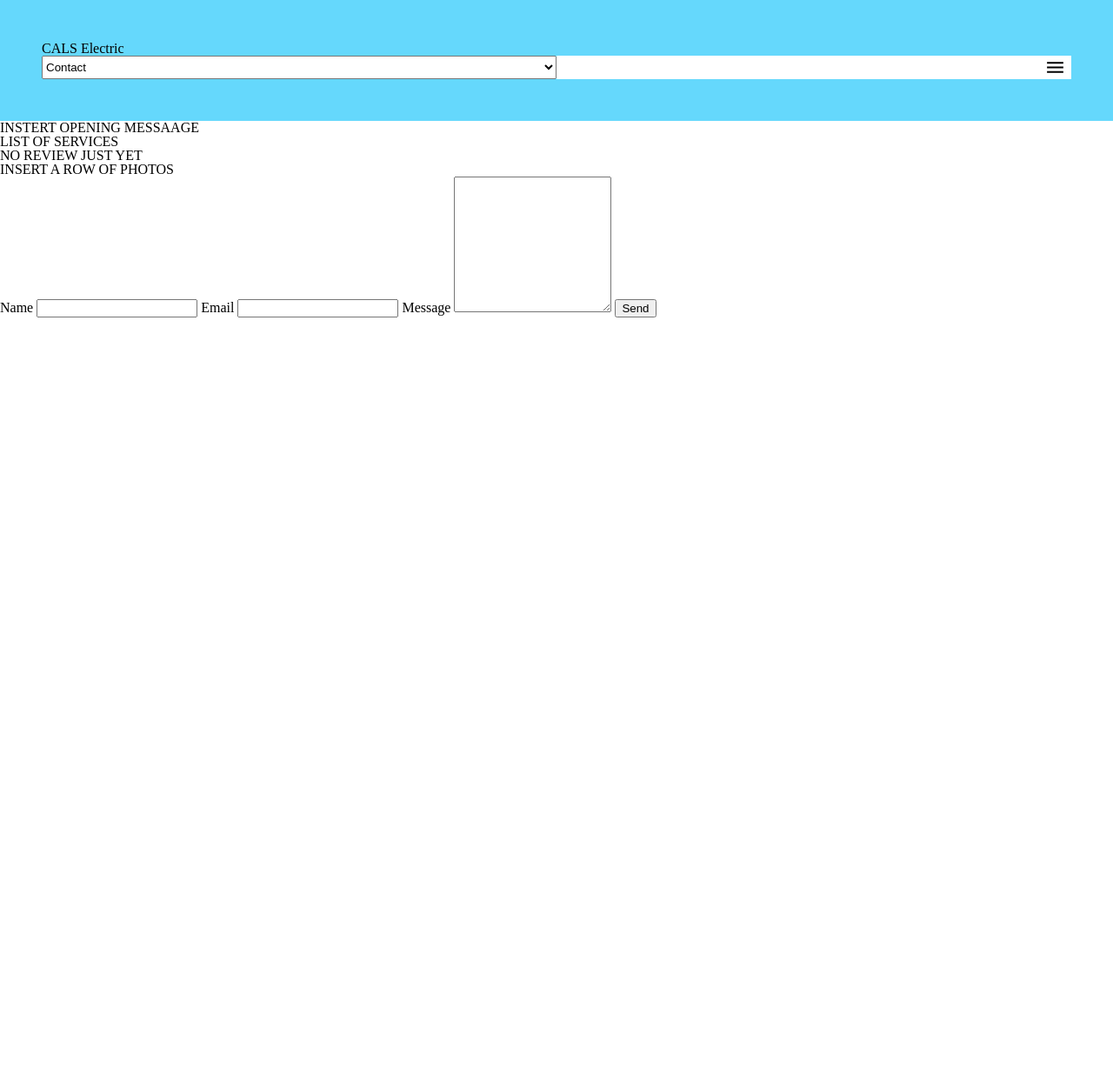
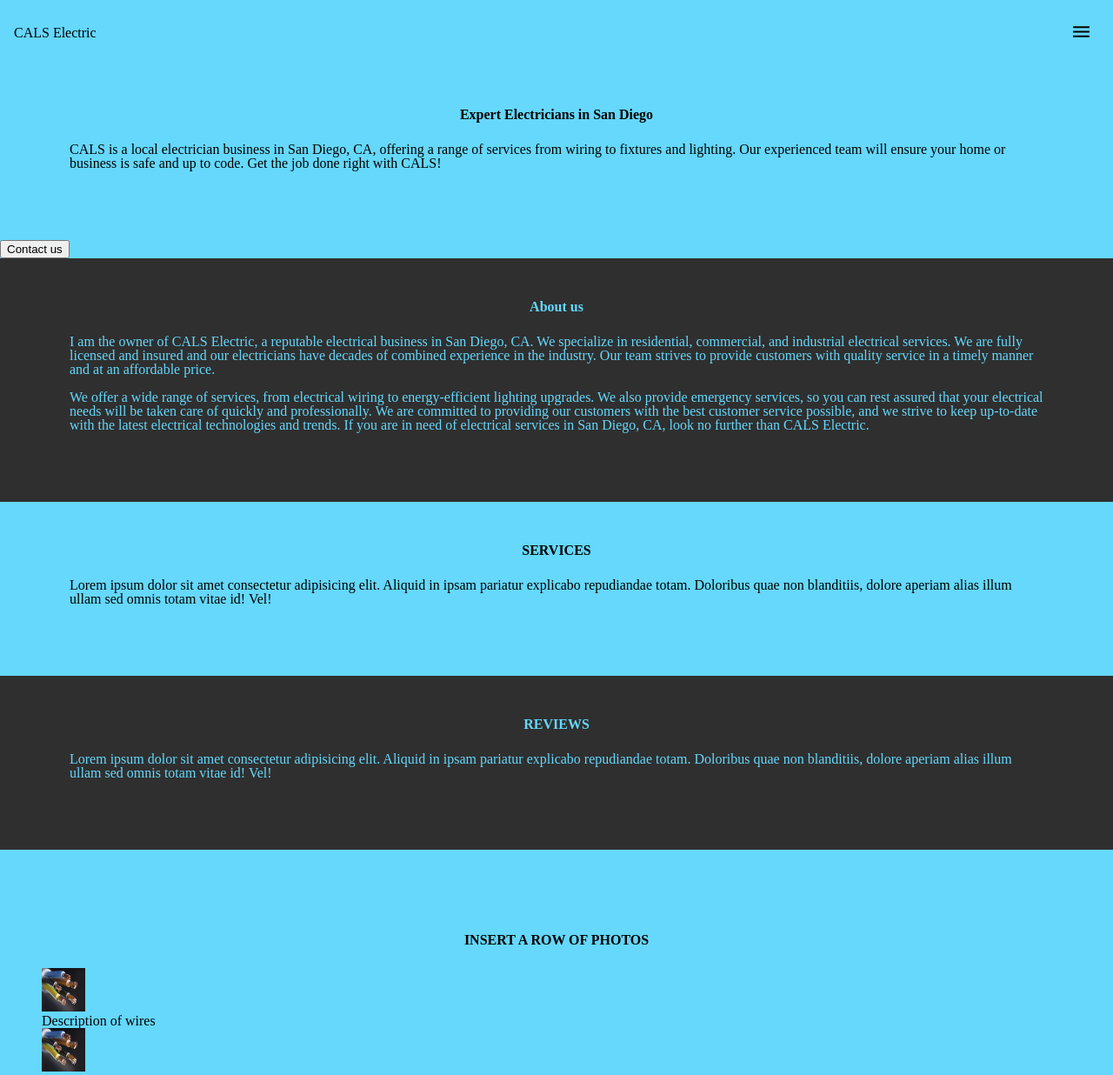
Before and after one commit to ZachKano/CALSElectric, a plain HTML site: page index.html in a window 1280 px wide. Shown: the top 1236 px of the page at 87% size. Before the commit the page ends 800 px from the top, so only its background shows below. Drawn offline with Linux system fonts and the light colour scheme.

Commit message:
slight changes

```diff
--- a/index.html
+++ b/index.html
@@ -10,36 +10,106 @@
 	</head>
 	<body>
 		<!-- navbar / header -->
-		<div class="navbar">
-			<h1>CALS Electric</h1>
-
-			<label for="headerIcon"></label>
-			<select name="headerIcon" id="headerIcon">
-				<option value="contact">Contact</option>
-				<option value="aboutUs">About Us</option>
-				<option value=""></option>
-			</select>
-			<button class="headerIcon" type="select">
-				<img src="images\menu.svg" />
-			</button>
+		<div class="header">
+			<div class="navbar">
+				<h1>CALS Electric</h1>
+				<button type="menu" class="headerIcon">
+					<img src="images/menu.svg" alt="" />
+				</button>
+			</div>
 		</div>
 
 		<!--  top section for about us -->
+		<div class="entryTitle">
+			<div class="title">Expert Electricians in San Diego</div>
+			<div class="information">
+				<p>
+					CALS is a local electrician business in San Diego, CA, offering a
+					range of services from wiring to fixtures and lighting. Our
+					experienced team will ensure your home or business is safe and up to
+					code. Get the job done right with CALS!
+				</p>
+			</div>
+
+			<button class="contactUsTop" type="submit">Contact us</button>
+		</div>
+
 		<div class="aboutUs">
-			<div class="title">INSTERT OPENING MESSAAGE</div>
+			<div class="title">About us</div>
+			<div class="information">
+				<p>
+					I am the owner of CALS Electric, a reputable electrical business in
+					San Diego, CA. We specialize in residential, commercial, and
+					industrial electrical services. We are fully licensed and insured and
+					our electricians have decades of combined experience in the industry.
+					Our team strives to provide customers with quality service in a timely
+					manner and at an affordable price.
+				</p>
+				<br />
+				<p>
+					We offer a wide range of services, from electrical wiring to
+					energy-efficient lighting upgrades. We also provide emergency
+					services, so you can rest assured that your electrical needs will be
+					taken care of quickly and professionally. We are committed to
+					providing our customers with the best customer service possible, and
+					we strive to keep up-to-date with the latest electrical technologies
+					and trends. If you are in need of electrical services in San Diego,
+					CA, look no further than CALS Electric.
+				</p>
+			</div>
 		</div>
 
 		<!-- Our Services -->
-		<div class="services">LIST OF SERVICES</div>
+		<div class="services">
+			<div class="title">SERVICES</div>
+			<div class="information">
+				<p>
+					Lorem ipsum dolor sit amet consectetur adipisicing elit. Aliquid in
+					ipsam pariatur explicabo repudiandae totam. Doloribus quae non
+					blanditiis, dolore aperiam alias illum ullam sed omnis totam vitae id!
+					Vel!
+				</p>
+			</div>
+		</div>
 
 		<!-- customer reviews -->
-		<div class="reviews">NO REVIEW JUST YET</div>
+		<div class="reviews">
+			<div class="title">REVIEWS</div>
+			<div class="information">
+				<p>
+					Lorem ipsum dolor sit amet consectetur adipisicing elit. Aliquid in
+					ipsam pariatur explicabo repudiandae totam. Doloribus quae non
+					blanditiis, dolore aperiam alias illum ullam sed omnis totam vitae id!
+					Vel!
+				</p>
+			</div>
+		</div>
 
 		<!-- photo section -->
-		<div class="photos">INSERT A ROW OF PHOTOS</div>
+		<div class="photos">
+			<div class="title">INSERT A ROW OF PHOTOS</div>
+			<div class="card">
+				<img src="images/wires.png" alt="" />
+				<h5>Description of wires</h5>
+			</div>
+
+			<div class="card">
+				<img src="images/wires.png" alt="" />
+				<h5>Description of wires</h5>
+			</div>
+
+			<div class="card">
+				<img src="images/wires.png" alt="" />
+				<h5>Description of wires</h5>
+			</div>
+		</div>
 
 		<div class="contactForm">
-			<form method="">
+			<div class="formInformation">
+				<h1>Contact us</h1>
+				<p>Fill out the form below and we'll get back to you shortly</p>
+			</div>
+			<form method="" onsubmit="POST">
 				<label for="name">Name</label>
 				<input type="text" id="name" />
 
@@ -48,10 +118,10 @@
 
 				<label for="message">Message</label>
 				<textarea name="message" id="message" cols="20" rows="10"></textarea>
-
-				<button type="submit">Send</button>
 			</form>
+			<button type="submit">Send</button>
 		</div>
 		<script src="app.js"></script>
 	</body>
+	<footer></footer>
 </html>
--- a/style.css
+++ b/style.css
@@ -1,27 +1,98 @@
 :root {
 	--blueFont: #65d8fc;
 	--blueBackground: #65d8fc;
+	--blackBackground: rgba(0, 0, 0, 0.817);
+
+}
+
+html {
+	background: var(--blackBackground);
+}
+
+header {
+	position: sticky;
+	top: 10px;
 }
 
 .navbar {
-	display: grid;
-	grid-template-columns: 1fr 1fr;
-	padding: 3rem;
+	padding: 1rem;
+	background: var(--blueBackground);
+	display: flex;
+	flex-direction: row;
+	justify-content: space-between;
+	align-items: center;
+}
+
+.headerIcon {
+	background-color: var(--blueBackground);
+	padding: 0;
+	border: none;
+	cursor: pointer;
+
+}
+
+.navbar img {
+	padding: 0.5rem;
+	width: 25px;
+	height: 25px;
+}
+
+.entryTitle {
+	background-color: var(--blueBackground);
+}
+
+ {
+	display: flex;
+	justify-content: center;
+	align
+}
+
+.title {
+	font: 32px;
+	font-weight: bolder;
+	text-align: center;
+	padding: 3rem 3rem 1.5rem;
+}
+
+.information {
+	padding: 0 5rem 5rem;
+}
+
+.aboutUs {
+	color: var(--blueFont);
+}
+
+.services {
 	background: var(--blueBackground);
 }
 
-.headerIcon {
-	background-color: #fff;
-	border: none;
-	cursor: pointer;
-	box-shadow: none;
-	display: inline-flex;
-	justify-content: flex-end;
+.reviews {
+	color: var(--blueFont);
 }
 
-.navbar img {
-	width: 25px;
-	height: 25px;
-	align-items: center;
-	justify-content: center;
+.photos {
+	background: var(--blueBackground);
+	padding: 3rem;
 }
+
+.photos img {
+	width: 50px;
+	height: 50px;
+}
+
+.contactForm {
+	color: var(--blueFont);
+	display: flex;
+	flex-direction: column;
+	padding: 3rem;
+	gap: 2rem;
+}
+
+form {
+	display: flex;
+	flex-direction: column;
+}
+
+form input {
+	width: 25%;
+}
```
Also changed, not shown: images/wires.png (added).
